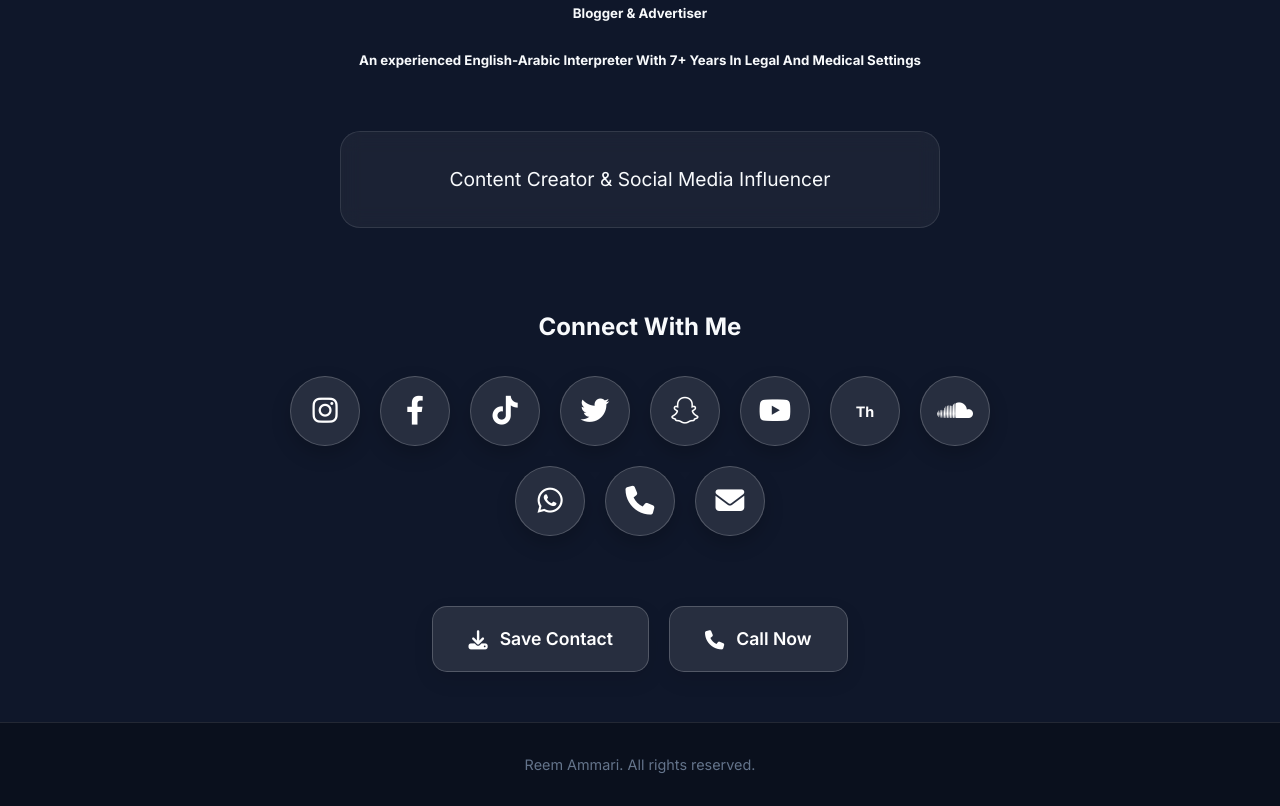
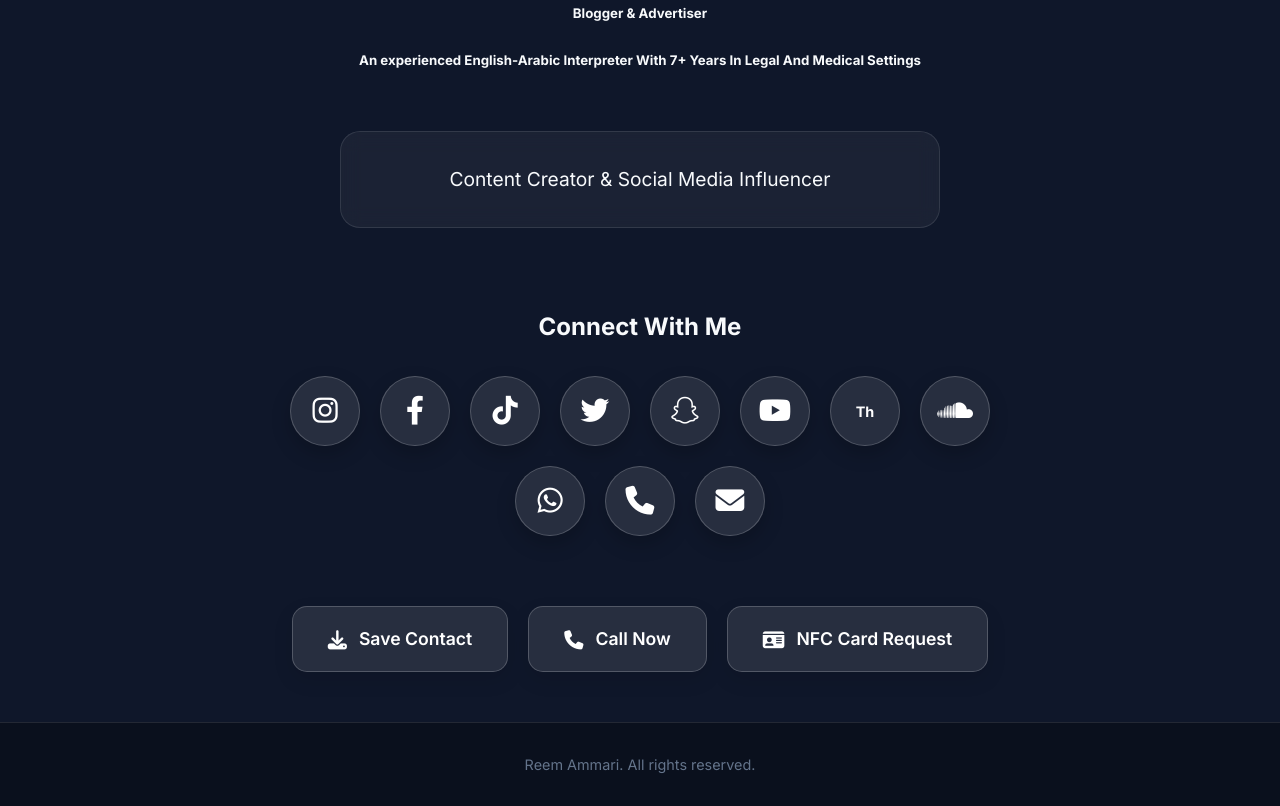
Before and after one commit to IssaAhedAlqaisi/NFC_site, a plain HTML site: page cards/Reem.html in a window 1280 px wide. Shown: the part 533-1339 px from the top of the page. Drawn offline with Linux system fonts and the light colour scheme.

Commit message:
Update Reem.html

```diff
--- a/cards/Reem.html
+++ b/cards/Reem.html
@@ -440,6 +440,10 @@
                 <i class="fas fa-phone"></i>
                 Call Now
             </a>
+            <a href="https://www.instagram.com/futures_journey_programming_in" class="action-button nfc" target="_blank">
+                <i class="fas fa-id-card"></i>
+                NFC Card Request
+            </a>
         </div>
     </div>
 
```
